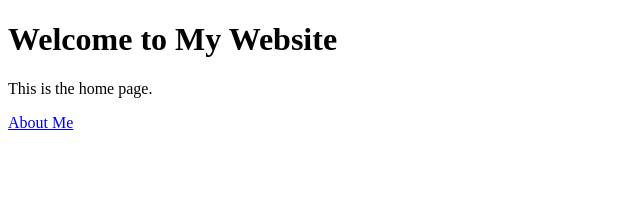
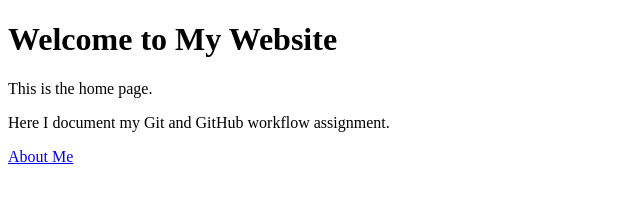
Before and after one commit to MohitSAGAR11/git-workflow-assignment, a plain HTML site: page index.html in a window 1280 px wide. Shown: the whole page, without its empty margins (0-640 px from the left). Drawn offline with Linux system fonts and the light colour scheme.

Commit message:
Update index.html with assignment description

```diff
--- a/index.html
+++ b/index.html
@@ -7,6 +7,7 @@
 <body>
   <h1>Welcome to My Website</h1>
   <p>This is the home page.</p>
+  <p>Here I document my Git and GitHub workflow assignment.</p>
   <a href="about.html">About Me</a>
 </body>
 </html>
```
